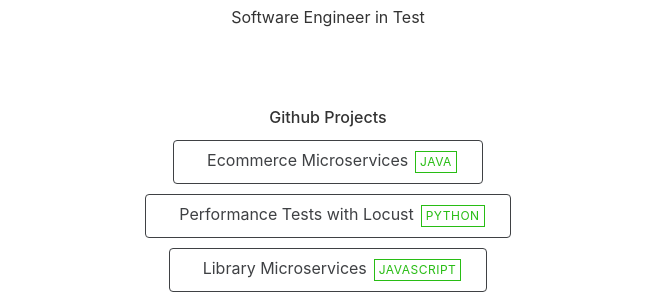
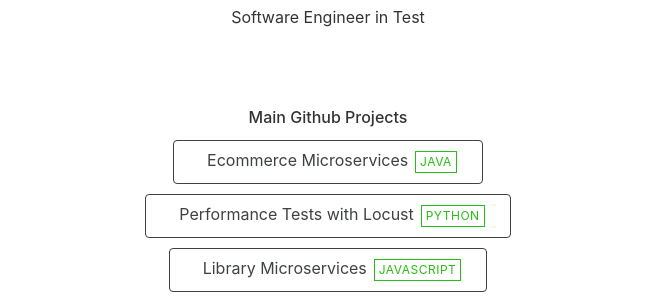
Before and after one commit to teixeira-fernando/teixeira-fernando.github.io, a Jekyll site: the page built from index.html, in a window 1280 px wide. Shown: the part 254-554 px from the top of the page, without its empty margins (312-967 px from the left). Built offline with Jekyll 4.4.1, drawn with Linux system fonts in a browser that asks for light colours; nearby versions of some CDN libraries.

Commit message:
updated github projects

```diff
--- a/_data/links.yml
+++ b/_data/links.yml
@@ -1,4 +1,4 @@
-- category: Github Projects
+- category: Main Github Projects
   items:
     - title: Ecommerce Microservices
       url: https://github.com/teixeira-fernando/EcommerceApp
@@ -12,7 +12,7 @@
 
     - title: Library Microservices
       url: https://github.com/teixeira-fernando/library-microservices
-      icon: fa6-brands:node
+      icon: logos:javascript
       tag: Javascript
 
     - title: Rest Assured Architecture Setup
```
